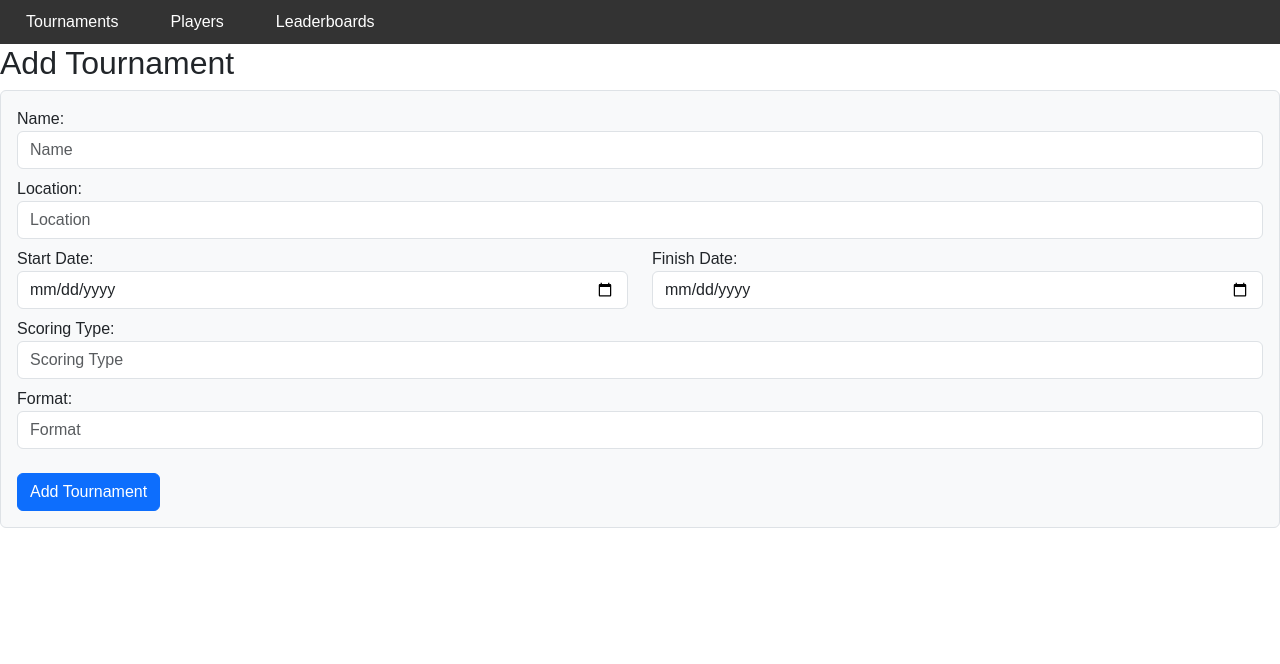
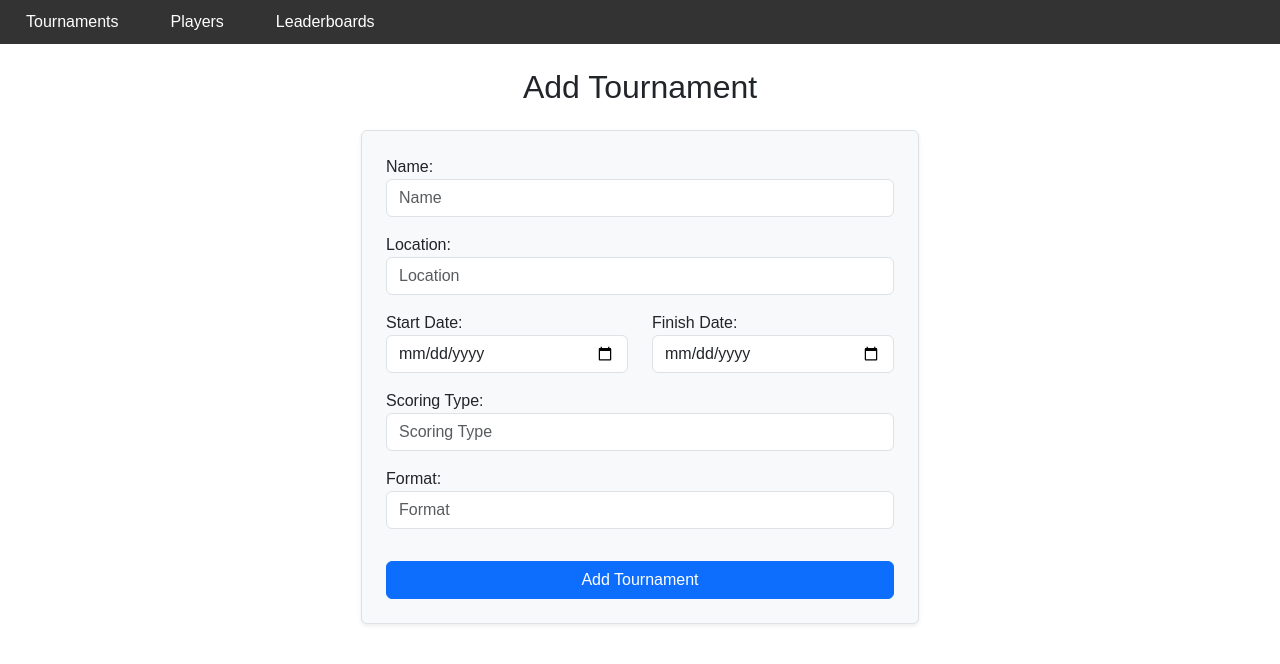
Before and after one commit to PolinaTolkachova/golf-app-live-scoring-frontend, a React (Create React App) app: page /add-tournament in a window 1280 px wide. Shown: the top 664 px of the page. Built offline with nearby package versions, Linux system fonts and the light colour scheme.

Commit message:
Add style to center Add Tournament form

```diff
--- a/src/components/tournament/AddTournament.js
+++ b/src/components/tournament/AddTournament.js
@@ -24,15 +24,8 @@ const AddTournament = ({ onTournamentAdded }) => {
     e.preventDefault();
     axios.post('http://localhost:8082/tournament', formData)
       .then(response => {
-        onTournamentAdded(response.data); // Notify parent about the new tournament
-        setFormData({
-          name: '',
-          location: '',
-          startDate: '',
-          finishDate: '',
-          scoringType: '',
-          format: '',
-        });
+        onTournamentAdded(response.data);
+        setFormData({ name: '', location: '', startDate: '', finishDate: '', scoringType: '', format: '' });
       })
       .catch(error => {
         console.error('There was an error creating the tournament!', error);
@@ -40,37 +33,36 @@ const AddTournament = ({ onTournamentAdded }) => {
   };
 
   return (
-    <div>
-      <h2>Add Tournament</h2>
-      <form onSubmit={handleSubmit} className="border rounded p-3 bg-light">
+    <div className="container mt-4 d-flex justify-content-center">
+      <div className="w-50">
+        <h2 className="text-center mb-4">Add Tournament</h2>
+        <form onSubmit={handleSubmit} className="border rounded p-4 bg-light shadow-sm">
           <div className="form-group">
             <label htmlFor="name">Name:</label>
             <input
               type="text"
               id="name"
               name="name"
-            className="form-control mb-2"
+              className="form-control mb-3"
               placeholder="Name"
               value={formData.name}
               onChange={handleChange}
               required
             />
           </div>
-
           <div className="form-group">
             <label htmlFor="location">Location:</label>
             <input
               type="text"
               id="location"
               name="location"
-            className="form-control mb-2"
+              className="form-control mb-3"
               placeholder="Location"
               value={formData.location}
               onChange={handleChange}
               required
             />
           </div>
-
           <div className="form-group row">
             <div className="col">
               <label htmlFor="startDate">Start Date:</label>
@@ -78,7 +70,7 @@ const AddTournament = ({ onTournamentAdded }) => {
                 type="date"
                 id="startDate"
                 name="startDate"
-              className="form-control mb-2"
+                className="form-control mb-3"
                 value={formData.startDate}
                 onChange={handleChange}
                 required
@@ -90,44 +82,42 @@ const AddTournament = ({ onTournamentAdded }) => {
                 type="date"
                 id="finishDate"
                 name="finishDate"
-              className="form-control mb-2"
+                className="form-control mb-3"
                 value={formData.finishDate}
                 onChange={handleChange}
                 required
               />
             </div>
           </div>
-
           <div className="form-group">
             <label htmlFor="scoringType">Scoring Type:</label>
             <input
               type="text"
               id="scoringType"
               name="scoringType"
-            className="form-control mb-2"
+              className="form-control mb-3"
               placeholder="Scoring Type"
               value={formData.scoringType}
               onChange={handleChange}
               required
             />
           </div>
-
           <div className="form-group">
             <label htmlFor="format">Format:</label>
             <input
               type="text"
               id="format"
               name="format"
-            className="form-control mb-2"
+              className="form-control mb-3"
               placeholder="Format"
               value={formData.format}
               onChange={handleChange}
               required
             />
           </div>
-
-        <button type="submit" className="btn btn-primary mt-3">Add Tournament</button>
+          <button type="submit" className="btn btn-primary w-100 mt-3">Add Tournament</button>
         </form>
+      </div>
     </div>
   );
 };
```
Lines whose indentation alone changed are shown as unchanged.
